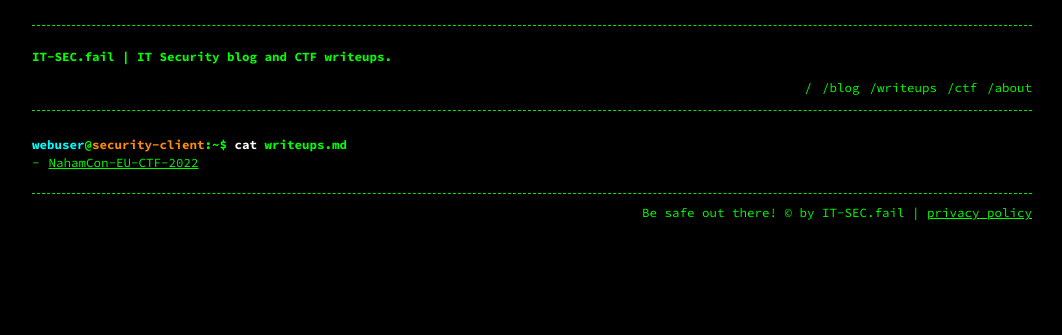
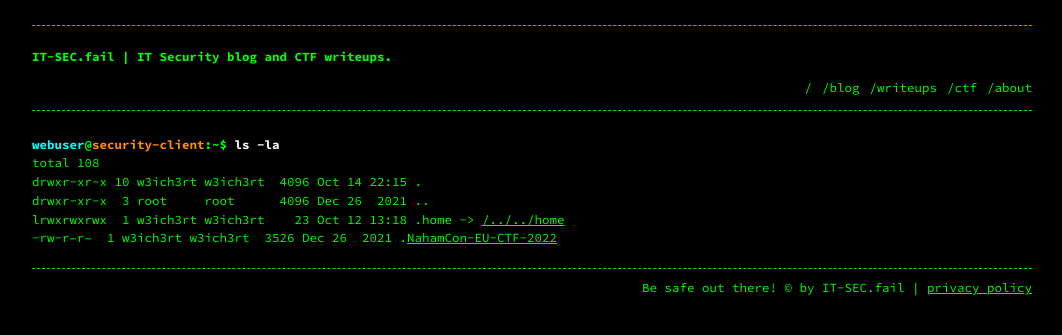
Before and after one commit to it-sec-fail/it-sec-fail.github.io, a Jekyll site: the page built from writeups.md, in a window 1280 px wide. Shown: the top 335 px of the page, without its empty margins (108-1170 px from the left). Built offline with Jekyll 4.4.1, drawn with Linux system fonts in a browser that asks for light colours.

Commit message:
some changes :)

```diff
--- a/writeups.md
+++ b/writeups.md
@@ -4,6 +4,9 @@ layout: page
 permalink: /writeups
 ---
 
-# <span style="color: cyan;">webuser</span>@<span style="color: darkorange;">security-client</span>:~$ <span style="color: white;">cat</span> writeups.md
-
-- [NahamCon-EU-CTF-2022](/writeups/nahamcon-eu-2022/nahamcon-eu-2022.md)
+# <span style="color: cyan;">webuser</span>@<span style="color: darkorange;">security-client</span>:~$ <span style="color: white;">ls -la</span>
+total 108
+drwxr-xr-x 10 w3ich3rt w3ich3rt  4096 Oct 14 22:15 .
+drwxr-xr-x  3 root     root      4096 Dec 26  2021 ..
+lrwxrwxrwx  1 w3ich3rt w3ich3rt    23 Oct 12 13:18 .home -> [/../../home](/readme.md)
+-rw-r--r--  1 w3ich3rt w3ich3rt  3526 Dec 26  2021 .[NahamCon-EU-CTF-2022](/writeups/nahamcon-eu-2022/nahamcon-eu-2022.md)
```
